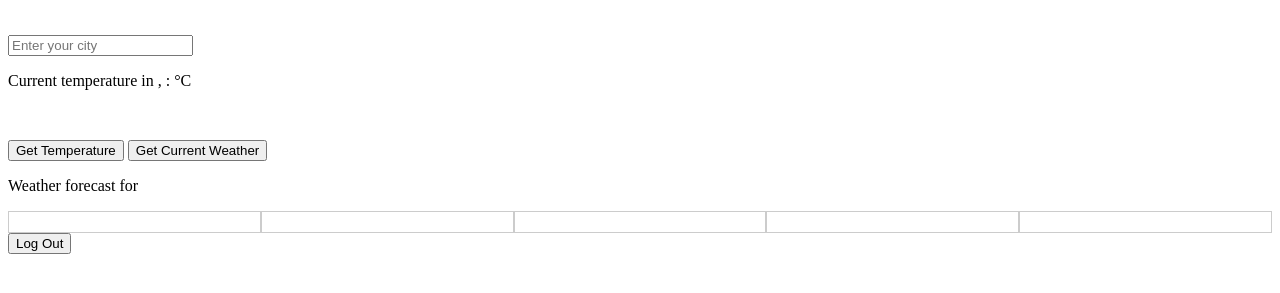
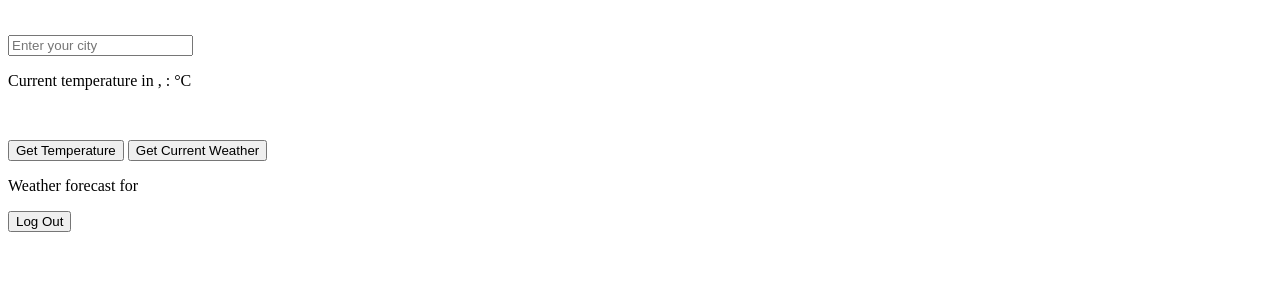
Before and after one commit to DarkPrince3738/webserver_test, a website: page public/dashboard.html in a window 1280 px wide. Shown: the part 79-372 px from the top of the page. Drawn offline with Linux system fonts and the light colour scheme; no server answers.

Commit message:
Added display none

```diff
--- a/public/dashboard-page-scripts/updateForecast.js
+++ b/public/dashboard-page-scripts/updateForecast.js
@@ -1,4 +1,5 @@
 async function updateForecast() {
+    document.getElementById("forecast-container").style.display = "flex"
     const apiToken = "74771e227fd40f4eacc03c7dcd09e8ec"
     let givenCity = `/api/${sessionStorage.getItem("givenName")}/city`
     let city = await fetch(givenCity)
--- a/public/dashboard.html
+++ b/public/dashboard.html
@@ -23,7 +23,7 @@
 <button type="submit" id="refresh-weather-button" onclick="updateCurrentWeatherInformation(); updateForecast()"><span>Get Current Weather</span></button>
 <p></p>
 <p>Weather forecast for <span id="current-city-forecast"></span></p>
-<div class="column" id="forecast-container">
+<div class="column" id="forecast-container" style="display: none">
     <div class="weather-container" id="first-day"></div>
     <div class="weather-container" id="second-day"></div>
     <div class="weather-container" id="third-day"></div>
```
